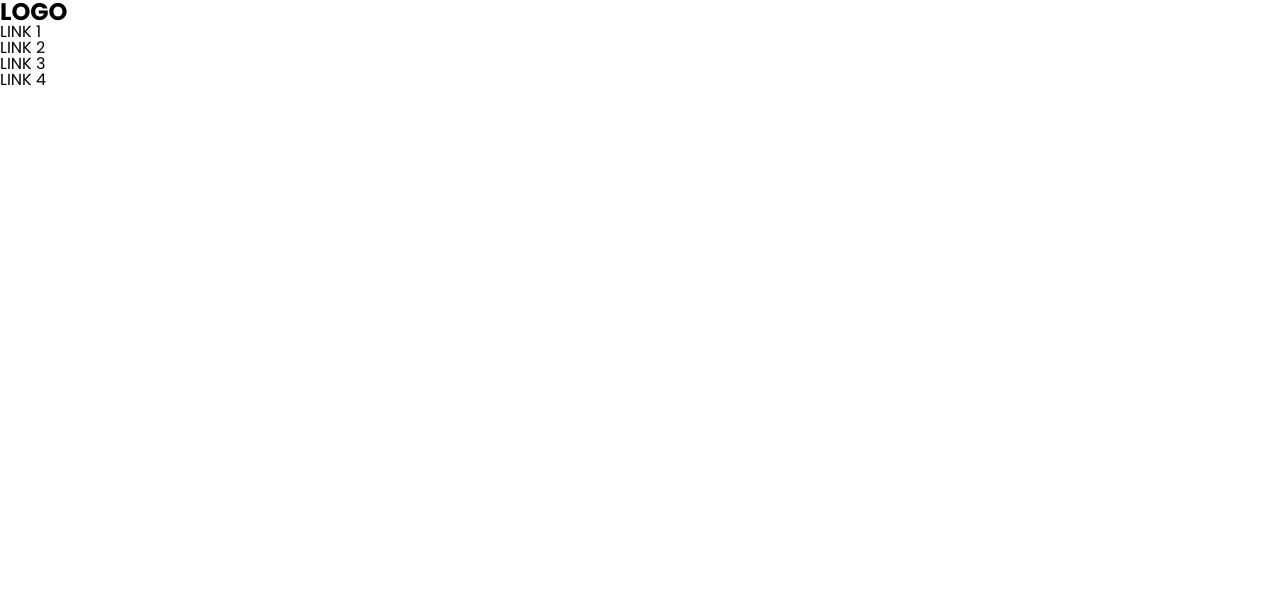
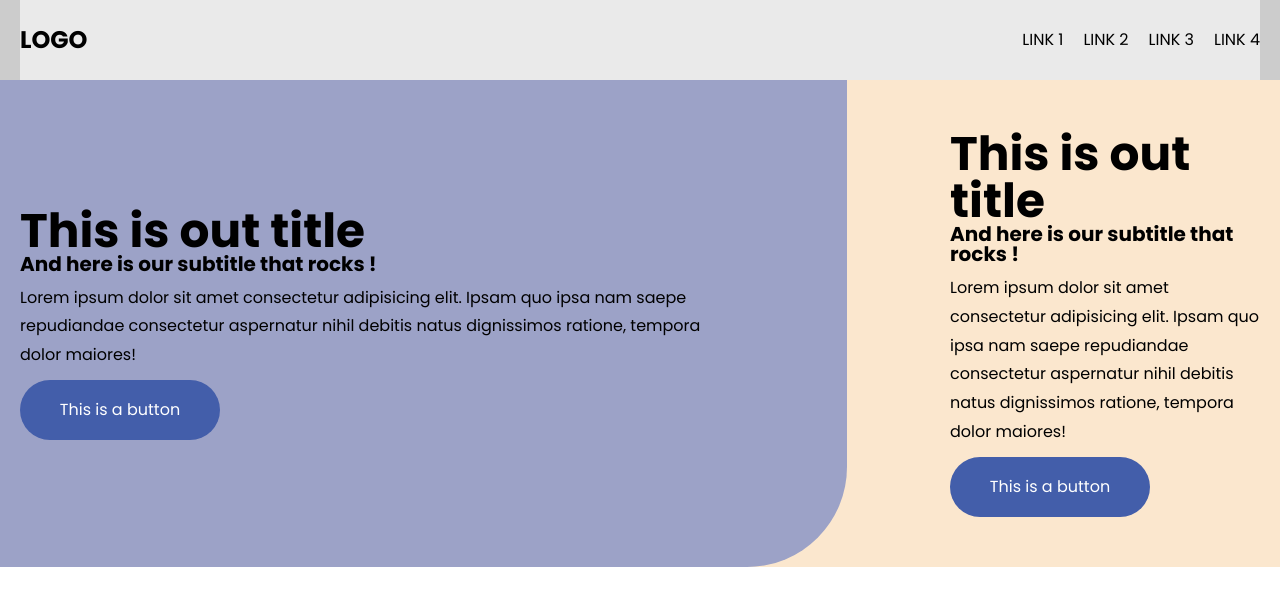
Before and after one commit to VieiraHenrique/reset, a plain HTML site: page index.html in a window 1280 px wide. Drawn offline with nearby package versions, Linux system fonts and the light colour scheme; files that its build step writes are made by us from their sources.

Commit message:
test code

```diff
--- a/index.html
+++ b/index.html
@@ -22,7 +22,33 @@
       </div>
     </section>
 
-    <section class="test-grid"></section>
+    <section class="test-grid">
+      <div class="left-bg"></div>
+      <div class="left-section">
+        <div class="text">
+          <h1>This is out title</h1>
+          <h2>And here is our subtitle that rocks !</h2>
+          <p>
+            Lorem ipsum dolor sit amet consectetur adipisicing elit. Ipsam quo
+            ipsa nam saepe repudiandae consectetur aspernatur nihil debitis
+            natus dignissimos ratione, tempora dolor maiores!
+          </p>
+          <a href="#" class="btn">This is a button</a>
+        </div>
+      </div>
+      <div class="right-section">
+        <div class="text">
+          <h1>This is out title</h1>
+          <h2>And here is our subtitle that rocks !</h2>
+          <p>
+            Lorem ipsum dolor sit amet consectetur adipisicing elit. Ipsam quo
+            ipsa nam saepe repudiandae consectetur aspernatur nihil debitis
+            natus dignissimos ratione, tempora dolor maiores!
+          </p>
+          <a href="#" class="btn">This is a button</a>
+        </div>
+      </div>
+    </section>
 
     <script src="/js/app.js"></script>
   </body>
--- /dev/null
+++ b/sass/sections/_test.scss
@@ -0,0 +1,66 @@
+.test-flex {
+  @include container($laptop);
+  background: #ccc;
+  height: 80px;
+  .wrapper {
+    background: #eaeaea;
+    @include flex(row, space-between, center);
+    @include fullSize;
+  }
+
+  ul {
+    @include flex(row, center, center, 20px);
+  }
+}
+
+.test-grid {
+  @include container($laptop);
+  background: rgb(251, 231, 206);
+  @include fullSize;
+
+  .left-bg {
+    @include fullSize;
+    background: rgb(156, 162, 199);
+    @include place(full-start / full-end, 1);
+    border-radius: 0 0 100px 0;
+  }
+
+  .left-section {
+    @include place(container-start / container-end, 1);
+    @include separator(0, 0, 50px, 50px);
+    @include flex(row, center, center);
+  }
+
+  .right-section {
+    @include separator(0, 0, 50px, 50px);
+    @include fullSize;
+    @include place(container-start / container-end, 2);
+  }
+
+  /* FROM IPAD PRO */
+  @include ipadPro {
+    .left-bg {
+      @include place(full-start/col-end 8, 1);
+    }
+
+    .left-section {
+      @include place(container-start/col-end 7, 1);
+    }
+
+    .right-section {
+      @include place(col-start 10 / container-end, 1);
+    }
+  }
+}
+
+.text {
+  h1 {
+    font-size: 47px;
+  }
+  h2 {
+    font-size: 20px;
+  }
+  .btn {
+    @include btn(200px, 60px, 100px, rgb(67, 94, 170), #fff);
+  }
+}
--- a/sass/styles.scss
+++ b/sass/styles.scss
@@ -2,3 +2,5 @@
 @import "./utilities/mixins";
 @import "./utilities/reset";
 @import "./utilities/common-classes";
+
+@import "./sections/test";
--- a/sass/utilities/_mixins.scss
+++ b/sass/utilities/_mixins.scss
@@ -121,7 +121,7 @@ $ipad: 768px;
   background-repeat: no-repeat;
 }
 
-@mixin widthFit {
+@mixin fit-content {
   width: -moz-fit-content;
   width: fit-content;
 }
```
Also changed, not shown: css/styles.css (added), 1 other file.
